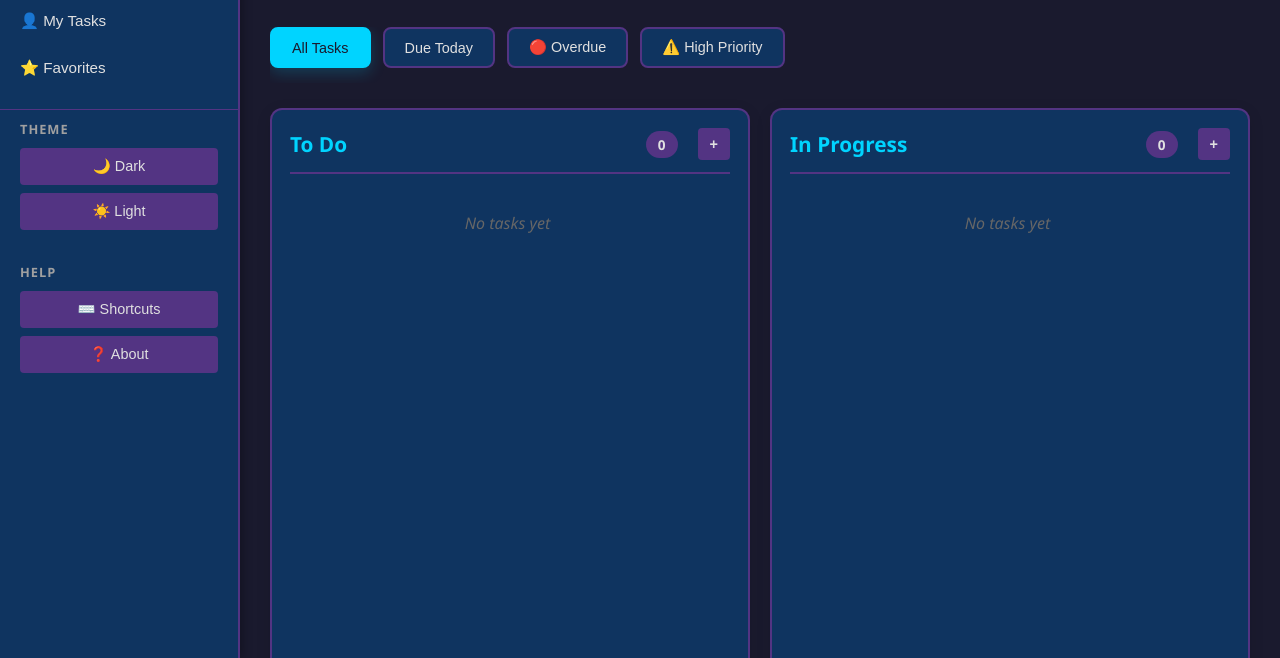
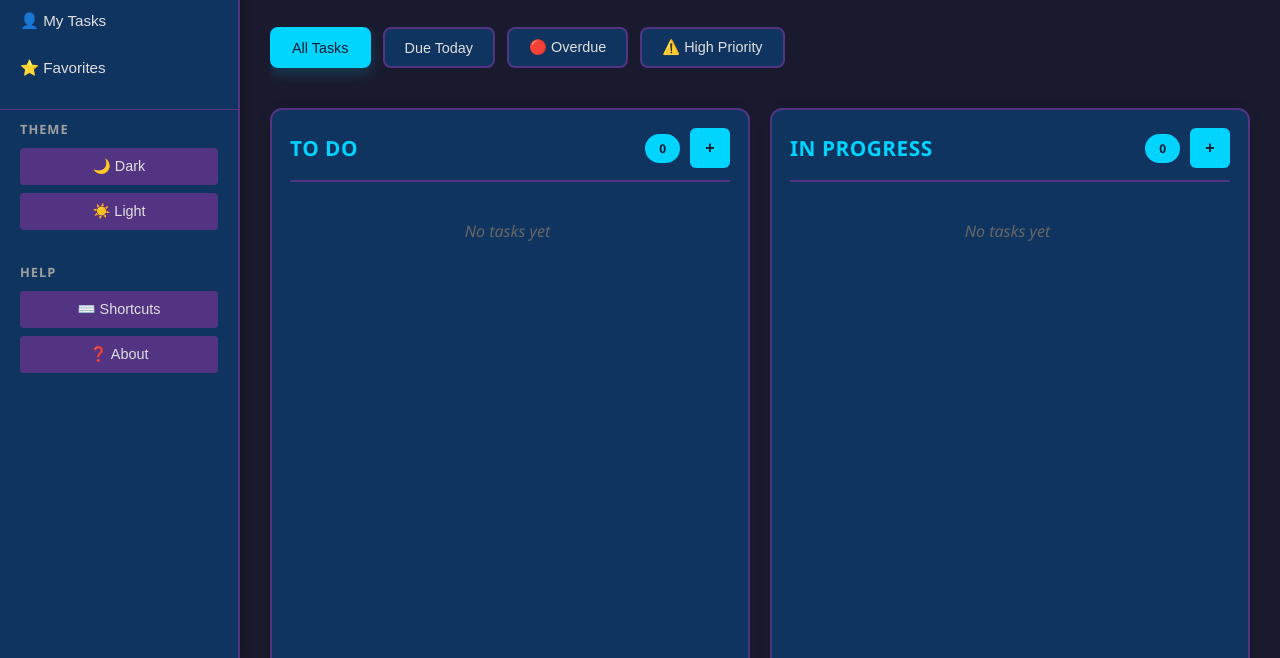
Before and after one commit to mohamedtarek64/JS-Kanban-Board, a plain HTML site: page index.html in a window 1280 px wide. Shown: the part 142-800 px from the top of the page. Drawn offline with Linux system fonts and the light colour scheme.

Commit message:
Style: Enhance column title, task count, and add task button styles for improved aesthetics and usability

```diff
--- a/style.css
+++ b/style.css
@@ -334,36 +334,48 @@ body {
 
 .column-title {
     font-size: 1.3rem;
-    font-weight: 600;
-    color: #00d4ff;
+    font-weight: 700;
+    color: var(--primary);
     flex: 1;
+    text-transform: uppercase;
+    letter-spacing: 0.5px;
 }
 
 .task-count {
-    background: #533483;
-    color: #e0e0e0;
-    padding: 4px 12px;
+    background: var(--primary);
+    color: var(--background);
+    padding: 6px 14px;
     border-radius: 20px;
-    font-size: 0.85rem;
-    font-weight: 600;
+    font-size: 0.75rem;
+    font-weight: 700;
+    text-transform: uppercase;
 }
 
 .add-task-btn {
-    background: #533483;
-    color: #e0e0e0;
+    background: var(--primary);
+    color: var(--background);
     border: none;
-    padding: 8px 12px;
-    border-radius: 4px;
+    padding: 10px 16px;
+    border-radius: 6px;
     cursor: pointer;
-    font-size: 0.9rem;
-    font-weight: 600;
+    font-size: 1rem;
+    font-weight: 700;
     transition: all 0.3s ease;
-    margin-left: 10px;
+    width: 40px;
+    height: 40px;
+    display: flex;
+    align-items: center;
+    justify-content: center;
 }
 
 .add-task-btn:hover {
-    background: #6d4fa0;
-    transform: scale(1.05);
+    background: var(--primary-dark);
+    transform: scale(1.1);
+    box-shadow: 0 4px 12px rgba(0, 212, 255, 0.3);
+}
+
+.add-task-btn:active {
+    transform: scale(0.98);
 }
 
 .tasks-container {
@@ -371,7 +383,7 @@ body {
     overflow-y: auto;
     display: flex;
     flex-direction: column;
-    gap: 10px;
+    gap: 12px;
     padding-right: 5px;
 }
 
```
